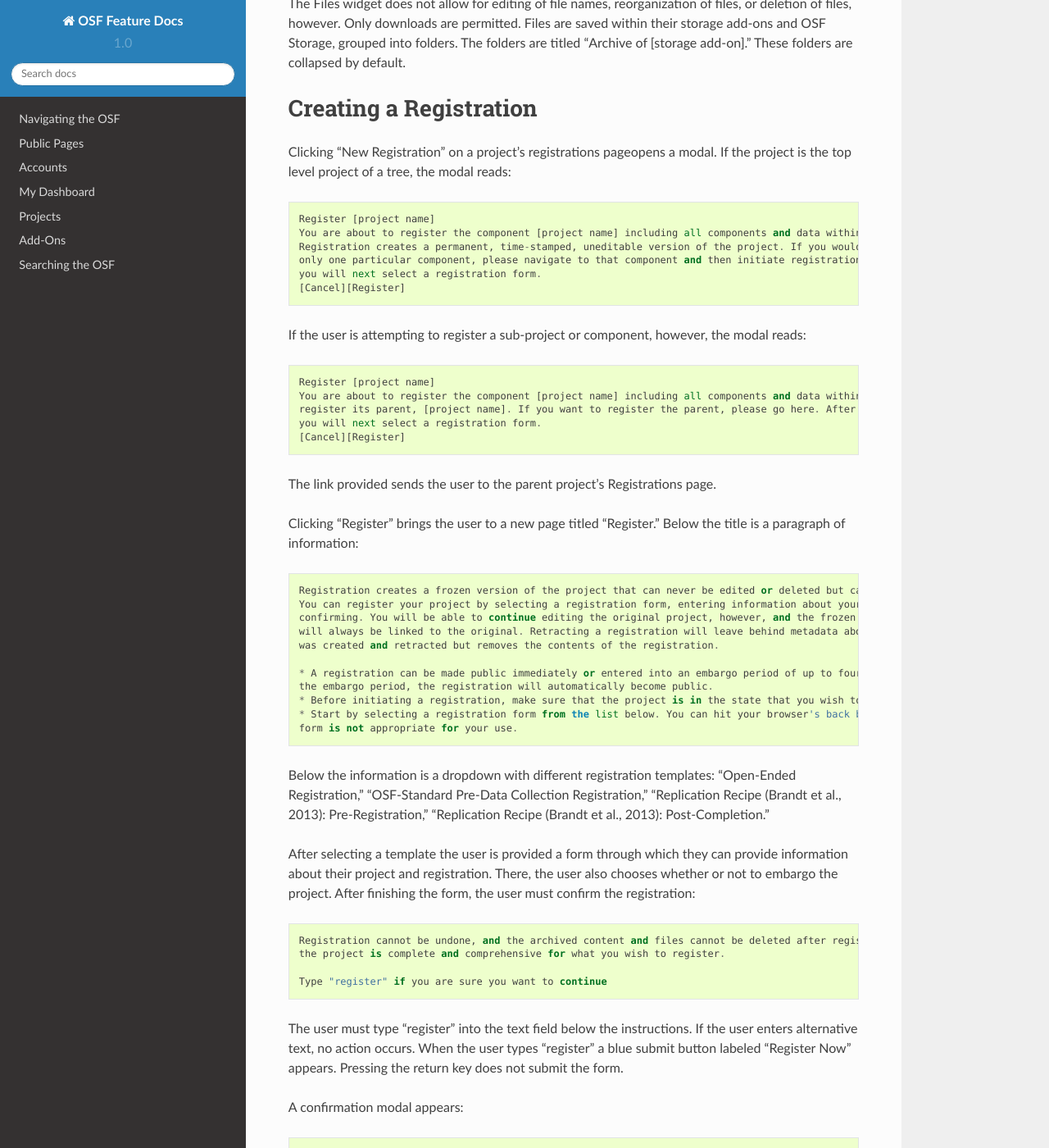
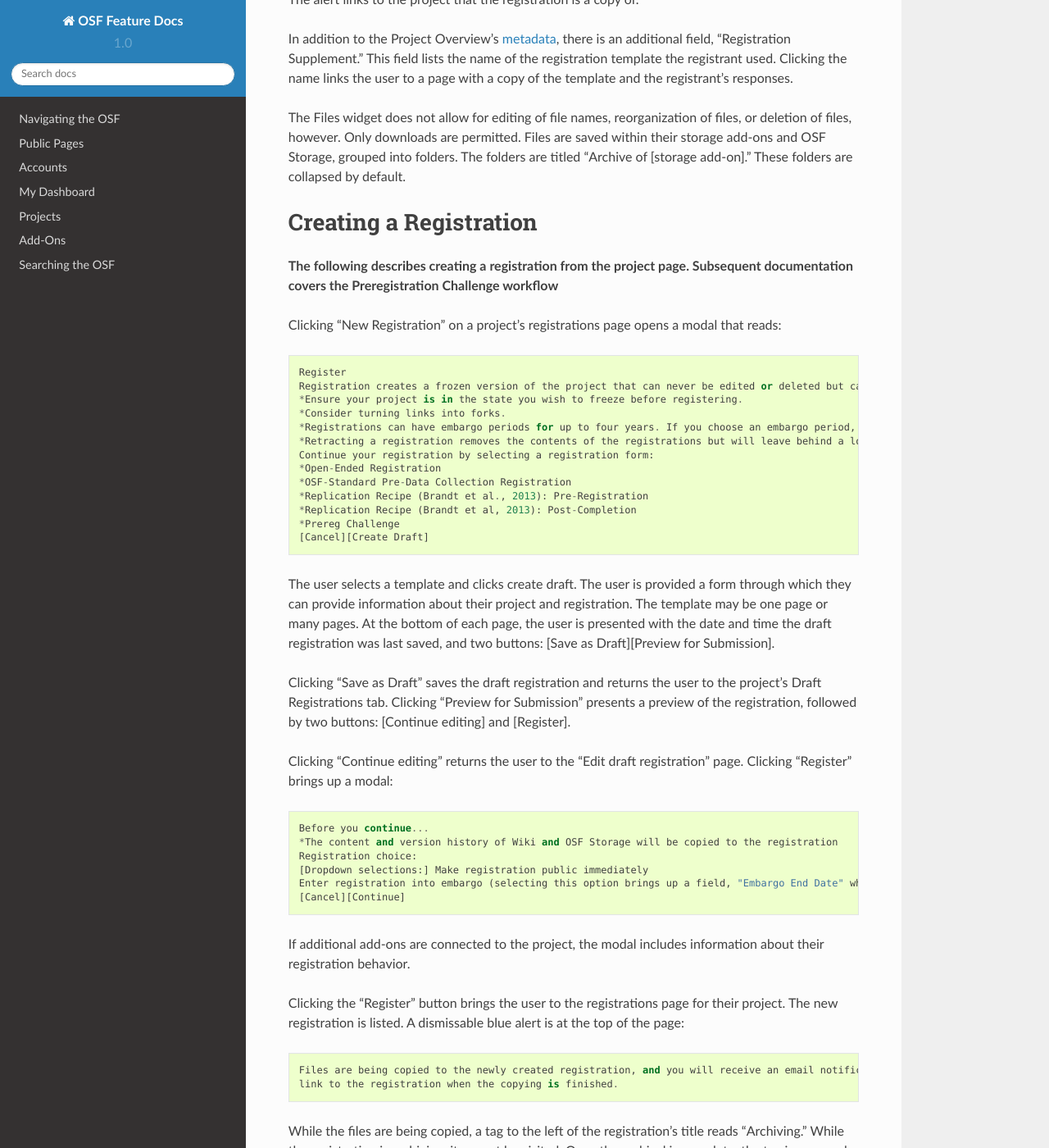
Before and after one commit to CenterForOpenScience/OSFDocs, a Sphinx documentation site: the page built from docs/projects/registrations.rst, in a window 1280 px wide and 1400 px high, scrolled down 1224 px. Shown: the whole window at 82% size. Built offline with Sphinx 7.4.7 and the Read the Docs theme 2.0.0, drawn with Linux system fonts in a browser that asks for light colours; some of the changed text lies outside the part shown.

Commit message:
update with prereg

```diff
--- a/docs/projects/registrations.rst
+++ b/docs/projects/registrations.rst
@@ -14,8 +14,11 @@
 
 The link provided sends the user to the :ref:`Public Activity page <public-activity>`.
 
-Contributors who do not have permissions to register the project or component see the same message. If it is a sub-project or component,
-however, they see additional text::
+Contributors who do not have permissions to register the project or component see the same message. Contributors who do have permissions to register the project or component see the message::
+
+    There have been no completed registrations of this project. You can start a new registration by clicking the “New Registration” button, and you have the option of saving as a draft registration before submission. For a list of the most viewed and most recent public registrations on the Open Science Framework, click here.
+
+If it is a sub-project or component, however, they see additional text::
 
     To register the entire project "[project name]" instead, click here.
 
@@ -47,61 +50,41 @@
 
 Creating a Registration
 -----------------
-Clicking "New Registration" on a project's registrations pageopens a modal. If the project is the top level project of a
-tree, the modal reads::
 
-    Register [project name]
-    You are about to register the component [project name] including all components and data within it.
-    Registration creates a permanent, time-stamped, uneditable version of the project. If you would prefer to register
-    only one particular component, please navigate to that component and then initiate registration. After clicking Register,
-    you will next select a registration form.
-    [Cancel][Register]
+**The following describes creating a registration from the project page. Subsequent documentation covers the Preregistration Challenge workflow**
 
-If the user is attempting to register a sub-project or component, however, the modal reads::
 
-    Register [project name]
-    You are about to register the component [project name] including all components and data within it. This will not
-    register its parent, [project name]. If you want to register the parent, please go here. After clicking Register,
-    you will next select a registration form.
-    [Cancel][Register]
+Clicking "New Registration" on a project's registrations page opens a modal that reads::
 
-The link provided sends the user to the parent project's Registrations page.
+    Register
+    Registration creates a frozen version of the project that can never be edited or deleted but can be retracted. Your original project remains editable but will now have the registration linked to it. Things to know about registration:
+    *Ensure your project is in the state you wish to freeze before registering.
+    *Consider turning links into forks.
+    *Registrations can have embargo periods for up to four years. If you choose an embargo period, the registration will automatically become public when the embargo expires.
+    *Retracting a registration removes the contents of the registrations but will leave behind a log showing when the registration was created and retracted.
+    Continue your registration by selecting a registration form:
+    *Open-Ended Registration
+    *OSF-Standard Pre-Data Collection Registration
+    *Replication Recipe (Brandt et al., 2013): Pre-Registration
+    *Replication Recipe (Brandt et al, 2013): Post-Completion
+    *Prereg Challenge
+    [Cancel][Create Draft]
 
-Clicking "Register" brings the user to a new page titled "Register." Below the title is a paragraph of information::
+The user selects a template and clicks create draft. The user is provided a form through which they can provide information about their project and
+registration. The template may be one page or many pages. At the bottom of each page, the user is presented with the date and time the draft registration was last saved, and two buttons: [Save as Draft][Preview for Submission].
 
-    Registration creates a frozen version of the project that can never be edited or deleted but can be retracted.
-    You can register your project by selecting a registration form, entering information about your project, and then
-    confirming. You will be able to continue editing the original project, however, and the frozen version with timestamps
-    will always be linked to the original. Retracting a registration will leave behind metadata about when the registration
-    was created and retracted but removes the contents of the registration.
+Clicking "Save as Draft" saves the draft registration and returns the user to the project's Draft Registrations tab.
+Clicking "Preview for Submission" presents a preview of the registration, followed by two buttons: [Continue editing] and [Register].
 
-    * A registration can be made public immediately or entered into an embargo period of up to four years. At the end of
-    the embargo period, the registration will automatically become public.
-    * Before initiating a registration, make sure that the project is in the state that you wish to freeze. Consider turning links into forks.
-    * Start by selecting a registration form from the list below. You can hit your browser's back button if the selected
-    form is not appropriate for your use.
+Clicking "Continue editing" returns the user to the "Edit draft registration" page.
+Clicking "Register" brings up a modal::
 
-Below the information is a dropdown with different registration templates: "Open-Ended Registration," "OSF-Standard Pre-Data Collection
-Registration," "Replication Recipe (Brandt et al., 2013): Pre-Registration," "Replication Recipe (Brandt et al., 2013): Post-Completion."
-
-After selecting a template the user is provided a form through which they can provide information about their project and
-registration. There, the user also chooses whether or not to embargo the project. After finishing the form, the user must
-confirm the registration::
-
-    Registration cannot be undone, and the archived content and files cannot be deleted after registration. Please be sure
-    the project is complete and comprehensive for what you wish to register.
-
-    Type "register" if you are sure you want to continue
-
-The user must type "register" into the text field below the instructions. If the user enters
-alternative text, no action occurs. When the user types "register" a blue submit button labeled "Register Now" appears. Pressing
-the return key does not submit the form.
-
-A confirmation modal appears::
-
-    Are you sure you want to register this project?
-    The content and version history of Wiki and OSF Storage will be copied to the registration.
-    [Cancel][Register]
+    Before you continue...
+    *The content and version history of Wiki and OSF Storage will be copied to the registration
+    Registration choice:
+    [Dropdown selections:] Make registration public immediately
+    Enter registration into embargo (selecting this option brings up a field, "Embargo End Date" where user must select date to embargo)
+    [Cancel][Continue]
 
 If additional add-ons are connected to the project, the modal includes information about their registration behavior.
 
@@ -117,6 +100,45 @@
 
 When visiting the :ref:`Project Organizer <organizer>`, a project or component that is still being archived will have "[Archiving]"
 written to the right of its title.
+
+Creating a registration in Preregistration Challenge workflow
+------------
+User navigates from cos.io/prereg to osf.io/prereg, where the user is greeted by two options: login to the OSF or create a new account.
+
+Whether a user logs into the OSF or creates a new account first, the landing page for prereg provides the user the option to "Start a new preregistration." If the user already has a draft registration, there is also an option to "Continue working on an existing preregistration." If the user has project(s), an option to "Preregister a project you already have on the OSF" is also displayed.
+
+Clicking "Continue working on an existing preregistration" displays a box::
+
+    Go to an existing preregistration:
+
+with a text box for users to begin typing the name of the preregistration. A list of matching projects will display below the text box as the user types. Only draft preregistrations that are using the Prereg Challenge template will populare this list. Selecting one fills the text box with the name of the preregistration with an "X" above the box to cancel the selection, and provides a button to "Edit Draft." Clicking "Edit Draft" takes the user to the editable preregistration template.
+
+Clicking "Preregister a project you already have on the OSF" displays a box::
+
+    Preregister an existing project:
+
+with a text box for users to begin typing the name of the project. A list of matching projects will display below the text box as the user types. Selecting one fills the text box with the name of the project with an "X" above the box to cancel the selection, and provides a button, "Preregister." Clicking the "Preregister" button takes the user to the project's Registrations page, with a dismissable notification::
+
+    You have been redirected to the project's registrations page. From here you can initiate a new Draft Registration to complete the registration process.
+
+From here the user will follow the workflow for creating a registration from the project's registrations page.
+
+Clicking "Start a new preregistration" will open a box::
+
+    Please provide a title for your project:
+
+with a text form to type the preregistration title and a button to "Continue >". Clicking continue will open a model containing terms and conditions for the Preregistration Challenge. Accepting the terms will land the user on the "Edit draft registration page" for the Prereg Challenge registration template.
+
+In each of these cases, the user will have to fill out the Prereg Challenge registration template, which is several pages. At the bottom of each page, the user is provided with buttons, "Save as draft" or "Next page." On the last page, the "Next page" button is replaced by a "Submit for review" button.
+
+Clicking "Submit for review" pops up a modal with a Notice of Consent for the Preregistration Challenge. The user must agree to the terms and click "Continue." Clicking "Cancel" returns the user to the registration preview page. Clicking "Continue" prompts the user to choose to either make the registration public immediately or choose an embargo (as in the normal workflow). After making this selection, the user lands on the "Registrations" page for the project and is presented with a dissmissable notice::
+
+    Your submission has been received. You will be notified within ten business days regarding the status of your submission. If you have questions, you may contact us at prereg@cos.io.
+
+The preregistration appears in the "Draft registrations" tab with the label "Pending Review." There are buttons to [Preview] or [Delete] the registration. Clicking [Preview] opens the preview of the registration, with a button to go [Back] to the Registrations tab. Clicking [Delete] pops up a modal::
+
+    Are you sure you want to delete the registration? [Cancel][Delete]
+
 
 Embargos
 ------------
```
Also changed, not shown: other parts of docs/projects/registrations.rst (+1 -1 lines).
